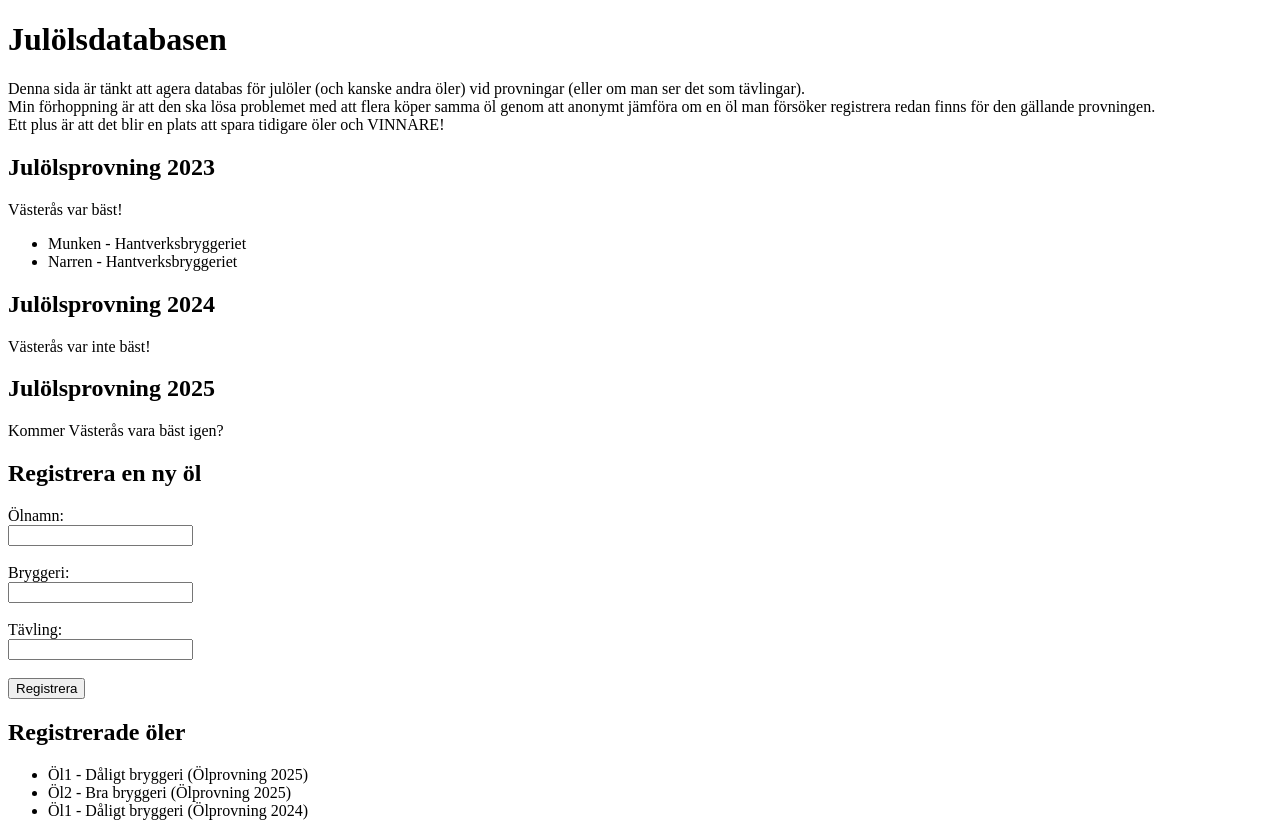
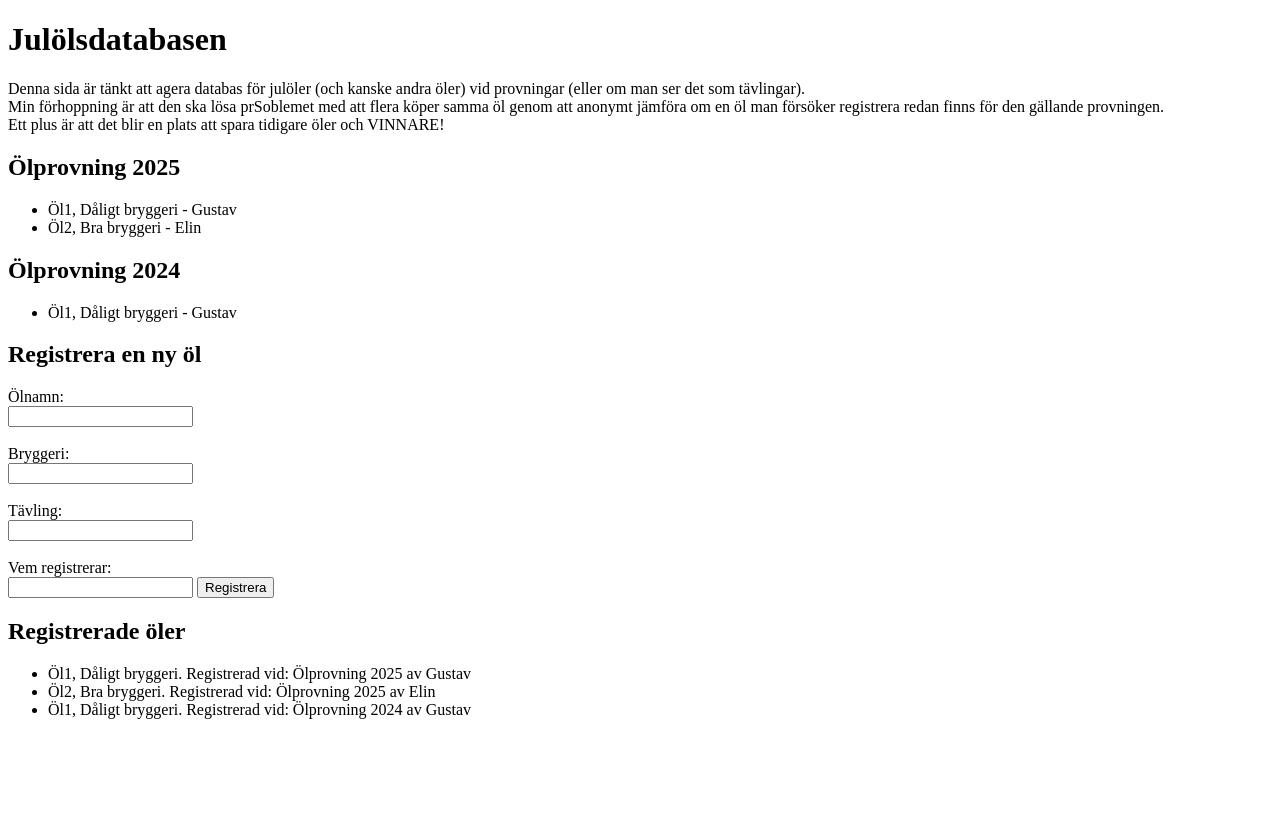
Before and after one commit to gstvsnd/Ol_databasen_ws, a Flask app: page / in a window 1280 px wide. After the commit the page ends 719 px from the top, so only its background shows below. Run offline with Flask 3, Linux system fonts and the light colour scheme.

Commit message:
Lite närmre något som fungerar

```diff
--- a/app.py
+++ b/app.py
@@ -1,5 +1,6 @@
 from flask import Flask, render_template, request, redirect
 from flask_sqlalchemy import SQLAlchemy
+from collections import defaultdict
 import os
 
 app = Flask(__name__, instance_relative_config=True)
@@ -17,28 +18,41 @@ class Beer(db.Model):
     name = db.Column(db.String(100), nullable=False)
     brewery = db.Column(db.String(100), nullable=False)
     competition = db.Column(db.String(100), nullable=False)
+    sign = db.Column(db.String(100), nullable=True)
+    # Hur gör man om man vill lägga till kolumn?
 
-# Skapa databasen
+# Databasen skapas
 with app.app_context():
     db.create_all()
 
 @app.route('/')
 def index():
     beers = Beer.query.all()
-    return render_template('index.html', beers=beers)
+
+    comp_grouped_beers = defaultdict(list)
+    sign_grouped_beers = defaultdict(list)
+    # Listor kommer att behöva sorteras!
+
+    for beer in beers:
+        comp_grouped_beers[beer.competition].append(beer)
+        sign_grouped_beers[beer.sign].append(beer)
+
+    # grouped_beers är en dict med key = sign, value = lista med beers
+    return render_template('index.html', beers=beers, comp_grouped_beers=comp_grouped_beers, sign_grouped_beers=sign_grouped_beers)
 
 @app.route('/add_beer', methods=['POST'])
 def add_beer():
     name = request.form['name'].strip()
     brewery = request.form['brewery'].strip()
     competition = request.form['competition'].strip()
+    sign = request.form['sign'].strip()
 
     # Dubblettkontroll
-    existing = Beer.query.filter_by(name=name, competition=competition).first()
+    existing = Beer.query.filter_by(name=name, brewery=brewery, competition=competition).first()
     if existing:
-        return "Denna öl är redan registrerad för tävlingen!", 400
+        return "Denna öl är redan registrerad för tävlingen!", 400 # 400 betyder att det gick fel (200 = Bra)
 
-    new_beer = Beer(name=name, brewery=brewery, competition=competition)
+    new_beer = Beer(name=name, brewery=brewery, competition=competition, sign=sign)
     db.session.add(new_beer)
     db.session.commit()
 
--- a/templates/index.html
+++ b/templates/index.html
@@ -5,28 +5,31 @@
     <title>Ölprovar-tävling</title>
 </head>
 <body>
+    <!-- Försök till en snygg framsida -->
     <h1>Julölsdatabasen</h1>
 
     <p>
-        Denna sida är tänkt att agera databas för julöler (och kanske andra öler) vid provningar (eller om man ser det som tävlingar).<br>
-        Min förhoppning är att den ska lösa problemet med att flera köper samma öl genom att anonymt jämföra om en öl man försöker registrera redan finns för den gällande provningen.<br>
+        Denna sida är tänkt att agera databas för julöler (och kanske andra öler)
+        vid provningar (eller om man ser det som tävlingar).<br>
+        Min förhoppning är att den ska lösa prSoblemet med att flera köper samma
+        öl genom att anonymt jämföra om en öl man försöker registrera redan finns
+        för den gällande provningen.<br>
         Ett plus är att det blir en plats att spara tidigare öler och VINNARE!
     </p>
 
-    <h2>Julölsprovning 2023</h2>
-    <p>Västerås var bäst!</p>
+    <!-- Skapa en tävlingsrubrik om ny tävling registreras -->
+    {% for competition, beers in comp_grouped_beers.items() %}
+    <h2>{{ competition if competition else "Okänd tävling" }}</h2>
     <ul>
-        <li>Munken - Hantverksbryggeriet</li>
-        <li>Narren - Hantverksbryggeriet</li>
+        {% for beer in beers %}
+            <li>{{ beer.name }}, {{ beer.brewery }} - {{ beer.sign }}</li>
+        {% endfor %}
     </ul>
+    {% endfor %}
 
-    <h2>Julölsprovning 2024</h2>
-    <p>Västerås var inte bäst!</p>
-
-    <h2>Julölsprovning 2025</h2>
-    <p>Kommer Västerås vara bäst igen?</p>
     <h2>Registrera en ny öl</h2>
-
+    <!-- Hämtar öl från användare och skickar denne till /add_beer som är en topic
+     som hanteras i app.py -->
     <form method="POST" action="/add_beer">
         <label for="name">Ölnamn:</label><br>
         <input type="text" id="name" name="name" required><br><br>
@@ -37,6 +40,11 @@
         <label for="competition">Tävling:</label><br>
         <input type="text" id="competition" name="competition" required><br><br>
 
+        <label for="sign">Vem registrerar:</label><br>
+        <input type="text" id="sign" name="sign" required>
+
+        <!-- Skulle kunna behövas en kod för att inte alla ska komma åt databasen -->
+
         <input type="submit" value="Registrera">
     </form>
 
@@ -44,7 +52,7 @@
     {% if beers %}
         <ul>
             {% for beer in beers %}
-                <li>{{ beer.name }} - {{ beer.brewery }} ({{ beer.competition }})</li>
+                <li>{{ beer.name }}, {{ beer.brewery }}. Registrerad vid: {{ beer.competition }} av {{ beer.sign }}</li>
             {% endfor %}
         </ul>
     {% else %}
```
Also changed, not shown: instance/beers.db. Lines whose indentation alone changed are shown as unchanged.
